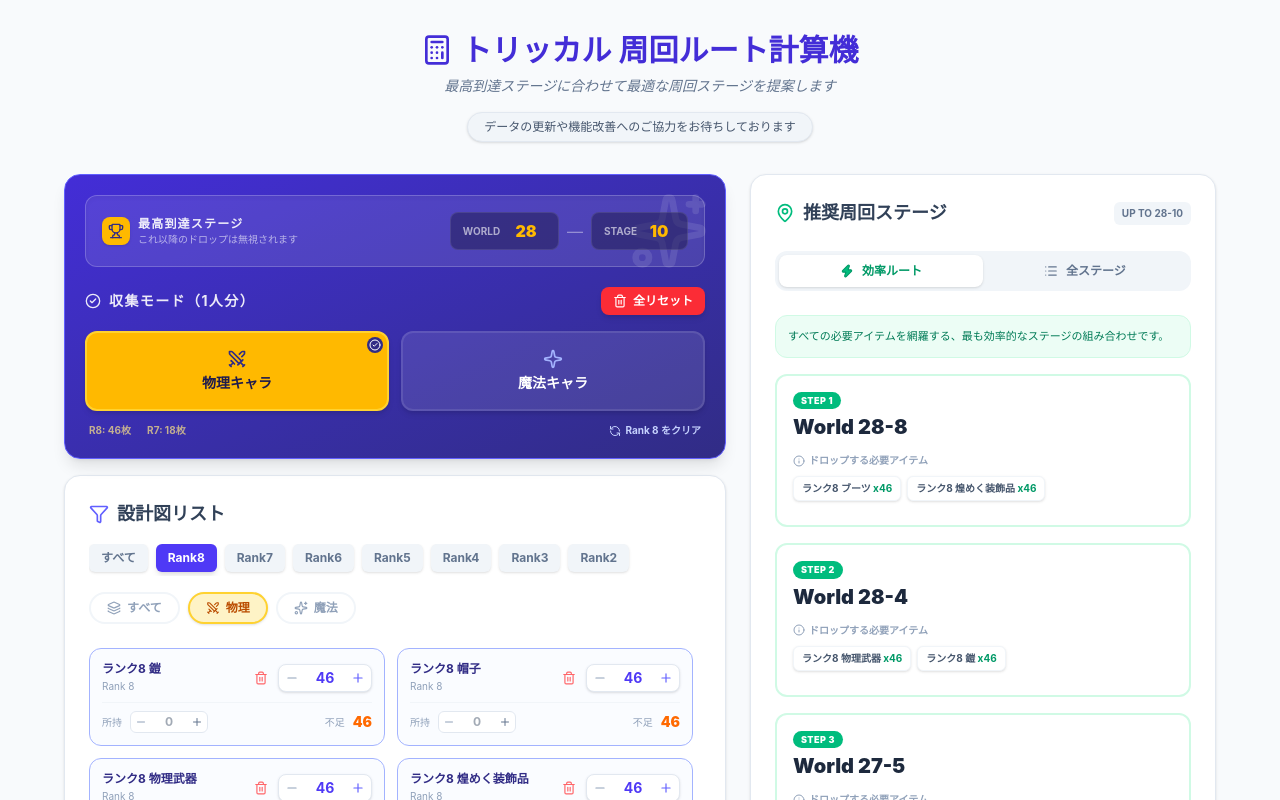
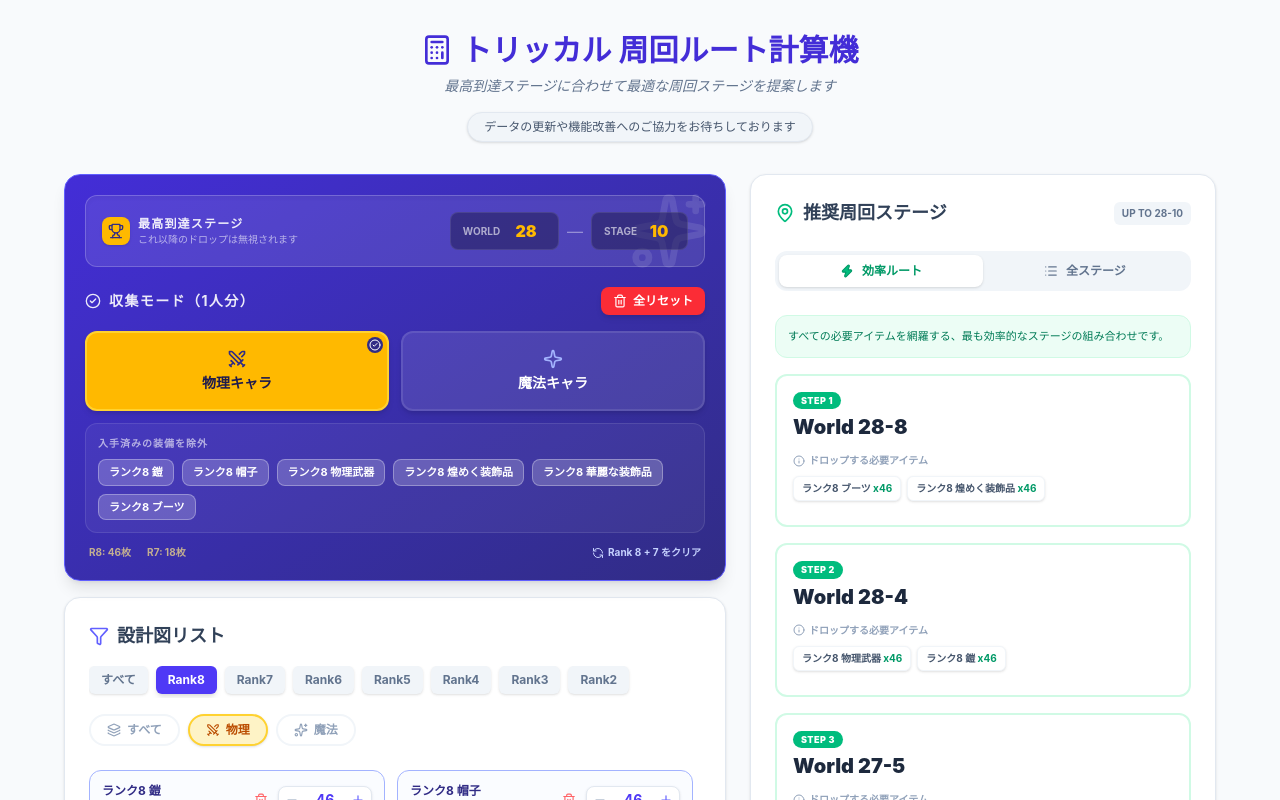
Before and after one commit to deflis/trickcal-equip, a React (Vite) app: page / in a window 1280 px wide. Both pictures are taken after a click on the button "物理キャラ". Shown: the top 800 px of the page. Built offline with nearby package versions, Linux system fonts and the light colour scheme.

Commit message:
QuickActionPanelコンポーネントに装備トグル機能を追加
- clearRankWithSub関数をstoreに追加
- CollectionModeSectionで装備トグル用のロジックを実装
- UIに装備トグルボタンを追加

```diff
--- a/src/components/QuickActionPanel.tsx
+++ b/src/components/QuickActionPanel.tsx
@@ -1,6 +1,6 @@
 import { Trophy, Sparkles, Trash2, RefreshCcw, Swords, Sparkle, CheckCircle2 } from 'lucide-react';
-import { RANK_CONFIG } from '../blueprints';
-import type { AttackType, RankKey } from '../types';
+import { BLUEPRINTS, RANK_CONFIG } from '../blueprints';
+import type { AttackType, Blueprint, BlueprintId, RankKey } from '../types';
 import { useStore } from '../store';
 
 const StageProgressInput = () => {
@@ -52,11 +52,15 @@ const CollectionModeSection = () => {
   const items = useStore(s => s.items);
   const onClearAll = useStore(s => s.clearAll);
   const onClearRank = useStore(s => s.clearRank);
+  const onClearRankWithSub = useStore(s => s.clearRankWithSub);
   const applyRankConfig = useStore(s => s.applyRankConfig);
+  const setReqValue = useStore(s => s.setReqValue);
+  const clearItem = useStore(s => s.clearItem);
 
   const hasRequirements = items.length > 0;
   const physActive = selectedAttackType === 'physical';
   const magicActive = selectedAttackType === 'magic';
+  const isTypeSelected = physActive || magicActive;
 
   const onAttackTypeChange = (type: AttackType | 'all') => {
     setSelectedAttackType(type);
@@ -68,6 +72,30 @@ const CollectionModeSection = () => {
       onAttackTypeChange('all');
     } else {
       onAttackTypeChange(type);
+    }
+  };
+
+  const config = selectedRank !== 'All' ? RANK_CONFIG[selectedRank as RankKey] : null;
+  const hasSub = config ? config.sub > 0 : false;
+
+  // 個別装備トグル用: 現在選択中のランク・攻撃タイプに対応する装備リスト
+  const targetBlueprints = isTypeSelected && selectedRank !== 'All'
+    ? BLUEPRINTS.filter(b =>
+        b.rank === parseInt(selectedRank) &&
+        (b.attackType === selectedAttackType || b.attackType === 'both')
+      )
+    : [];
+
+  const handleItemToggle = (bp: Blueprint, currentlyOn: boolean) => {
+    const subId = hasSub
+      ? `${bp.rank - 1}${bp.typeId}` as BlueprintId
+      : null;
+    if (currentlyOn) {
+      clearItem(bp.id);
+      if (subId) clearItem(subId);
+    } else {
+      setReqValue(bp.id, String(config!.main));
+      if (subId) setReqValue(subId, String(config!.sub));
     }
   };
 
@@ -88,7 +116,7 @@ const CollectionModeSection = () => {
         )}
       </div>
 
-      {selectedRank !== 'All' && RANK_CONFIG[selectedRank as RankKey] ? (
+      {selectedRank !== 'All' && config ? (
         <div className="space-y-3">
           <div className="grid grid-cols-2 gap-3">
             <button
@@ -118,18 +146,45 @@ const CollectionModeSection = () => {
             </button>
           </div>
 
+          {isTypeSelected && targetBlueprints.length > 0 && (
+            <div className="bg-white/5 rounded-xl p-3 border border-white/10 space-y-2">
+              <p className="text-[10px] font-bold opacity-60 uppercase tracking-widest">入手済みの装備を除外</p>
+              <div className="flex flex-wrap gap-2">
+                {targetBlueprints.map(bp => {
+                  const isOn = items.some(i => i.id === bp.id && i.req > 0);
+                  return (
+                    <button
+                      key={bp.id}
+                      onClick={() => handleItemToggle(bp, isOn)}
+                      className={`px-2.5 py-1 rounded-lg text-[11px] font-bold transition-all border ${
+                        isOn
+                          ? 'bg-white/20 border-white/30 text-white'
+                          : 'bg-white/5 border-white/10 text-white/40 line-through'
+                      }`}
+                    >
+                      {bp.name}
+                    </button>
+                  );
+                })}
+              </div>
+            </div>
+          )}
+
           <div className="flex justify-between items-center px-1">
             <div className="flex items-center gap-4 text-[10px] opacity-70 font-bold text-amber-200">
-              <span>R{selectedRank}: {RANK_CONFIG[selectedRank as RankKey].main}枚</span>
-              {RANK_CONFIG[selectedRank as RankKey].sub > 0 && (
-                <span>R{parseInt(selectedRank) - 1}: {RANK_CONFIG[selectedRank as RankKey].sub}枚</span>
+              <span>R{selectedRank}: {config.main}枚</span>
+              {hasSub && (
+                <span>R{parseInt(selectedRank) - 1}: {config.sub}枚</span>
               )}
             </div>
             <button
-              onClick={() => onClearRank(selectedRank)}
+              onClick={() => hasSub ? onClearRankWithSub(selectedRank) : onClearRank(selectedRank)}
               className="text-[10px] flex items-center gap-1 text-indigo-200 hover:text-white transition-colors font-bold"
             >
-              <RefreshCcw className="w-3 h-3" /> Rank {selectedRank} をクリア
+              <RefreshCcw className="w-3 h-3" />
+              {hasSub
+                ? `Rank ${selectedRank} + ${parseInt(selectedRank) - 1} をクリア`
+                : `Rank ${selectedRank} をクリア`}
             </button>
           </div>
         </div>
--- a/src/store.ts
+++ b/src/store.ts
@@ -29,6 +29,7 @@ export interface AppState {
   consumeHolding: (id: BlueprintId) => void;
   clearAll: () => void;
   clearRank: (rank: string) => void;
+  clearRankWithSub: (rank: string) => void;
 
   applyRankConfig: (rank: string, attackType: AttackType | 'all') => void;
 }
@@ -97,6 +98,15 @@ export const useStore = create<AppState>()(
         items: state.items.map(i => i.id.startsWith(rank) ? { ...i, req: 0 } : i).filter(i => i.req > 0 || i.held > 0)
       })),
 
+      clearRankWithSub: (rank) => set((state) => {
+        const subRank = String(parseInt(rank) - 1);
+        return {
+          items: state.items.map(i =>
+            i.id.startsWith(rank) || i.id.startsWith(subRank) ? { ...i, req: 0 } : i
+          ).filter(i => i.req > 0 || i.held > 0)
+        };
+      }),
+
       applyRankConfig: (selectedRank, selectedAttackType) => {
         if (selectedAttackType === 'all' || selectedRank === 'All') return;
 
```
